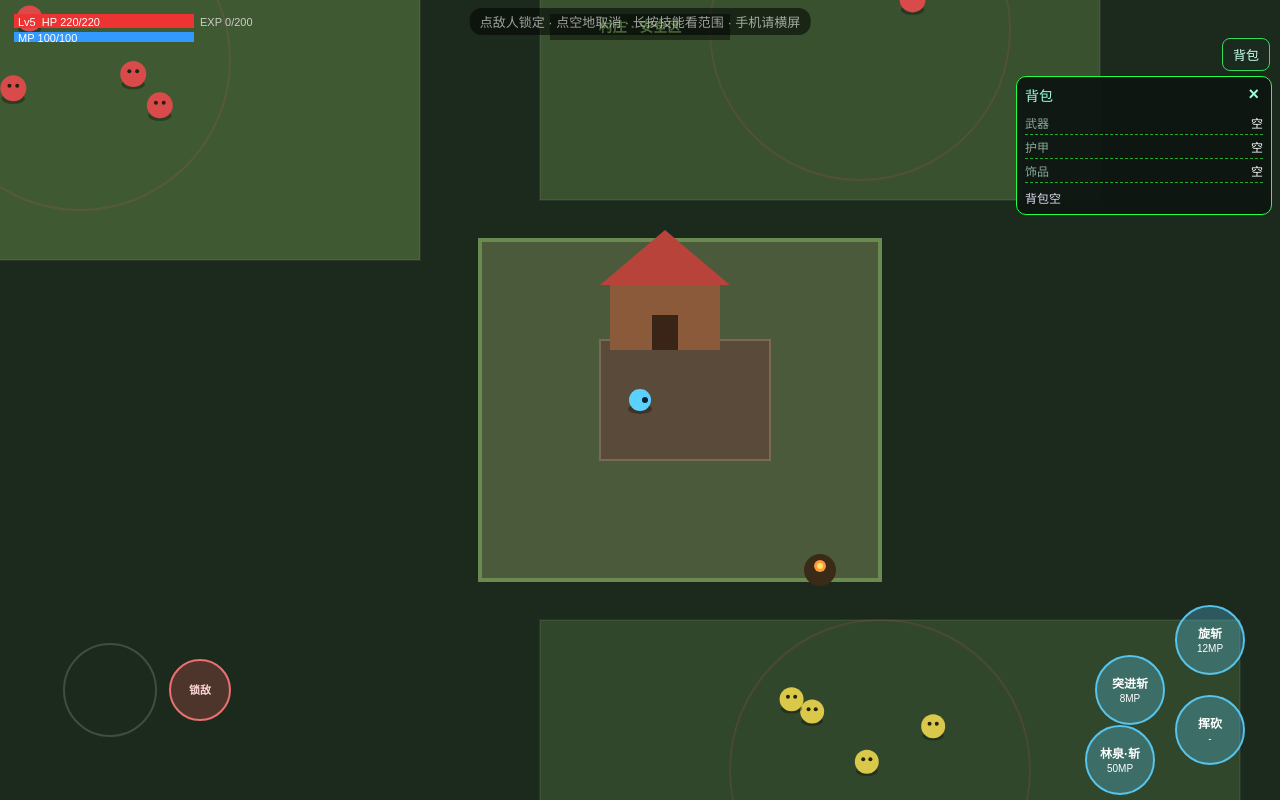
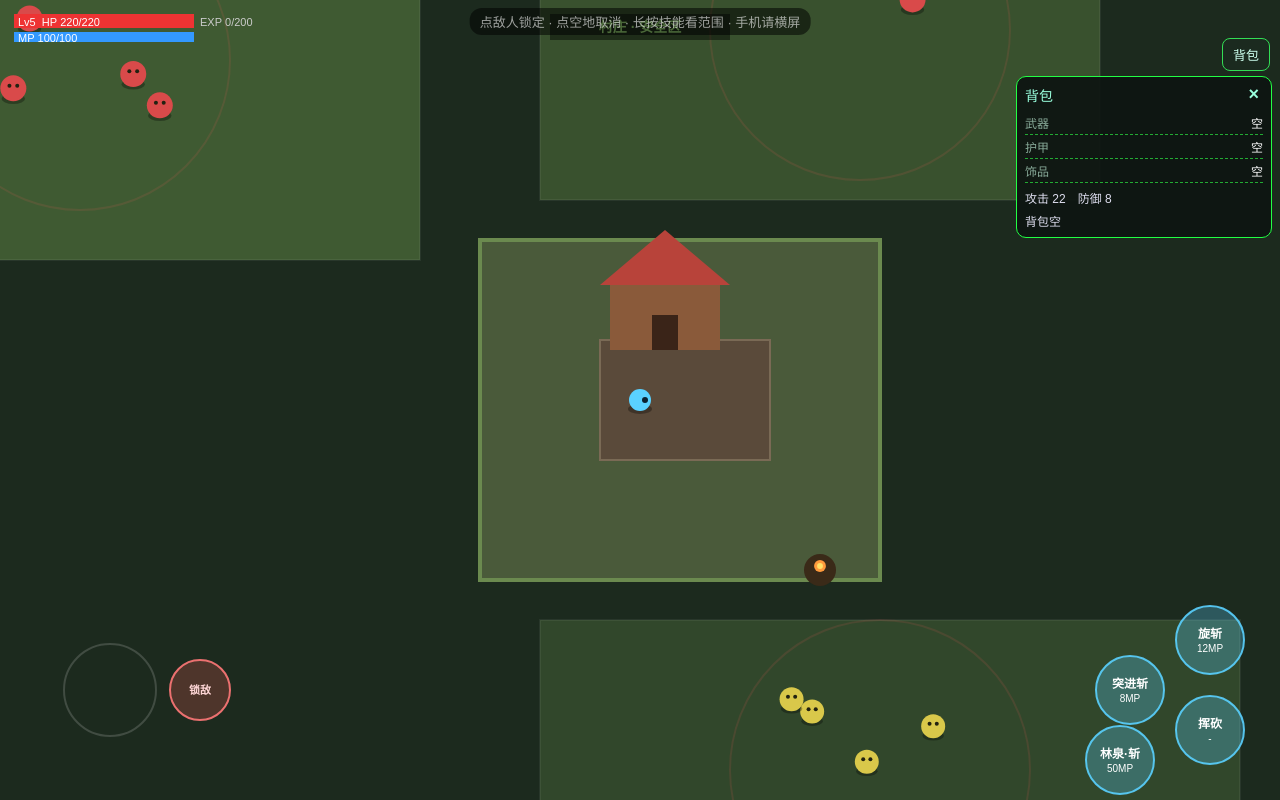
Before and after one commit to flower2950/frankadivide, a plain HTML site: page index.html in a window 1280 px wide. Both pictures are taken after a click on the button "背包". Drawn offline with Linux system fonts and the light colour scheme.

Commit message:
Update index.html

```diff
--- a/index.html
+++ b/index.html
@@ -16,6 +16,7 @@
     <div class="bagRow"><i>武器</i><em id="eqW">—</em></div>
     <div class="bagRow"><i>护甲</i><em id="eqA">—</em></div>
     <div class="bagRow"><i>饰品</i><em id="eqR">—</em></div>
+    <div id="eqStat" class="dim" style="margin-top:6px"></div>
     <div class="bagList" id="bagList"></div>
   </div>
 </div>
```
